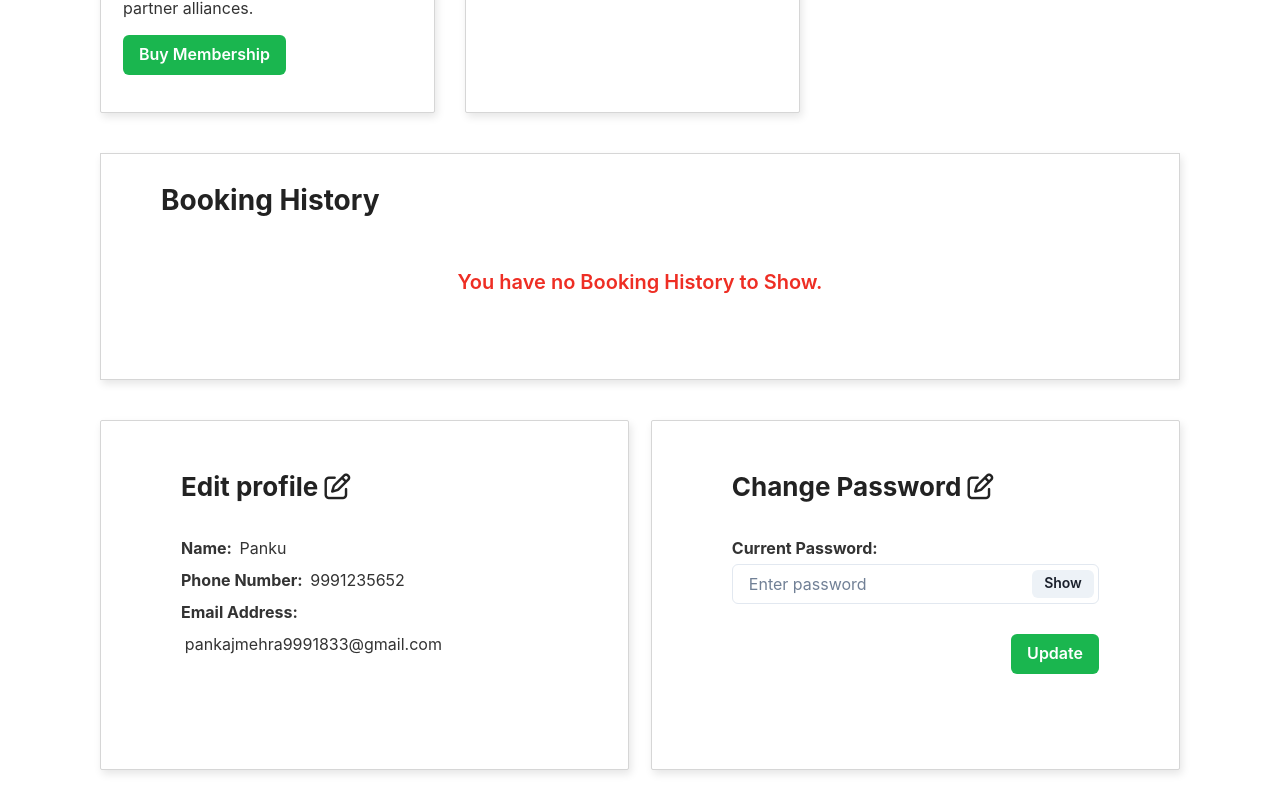
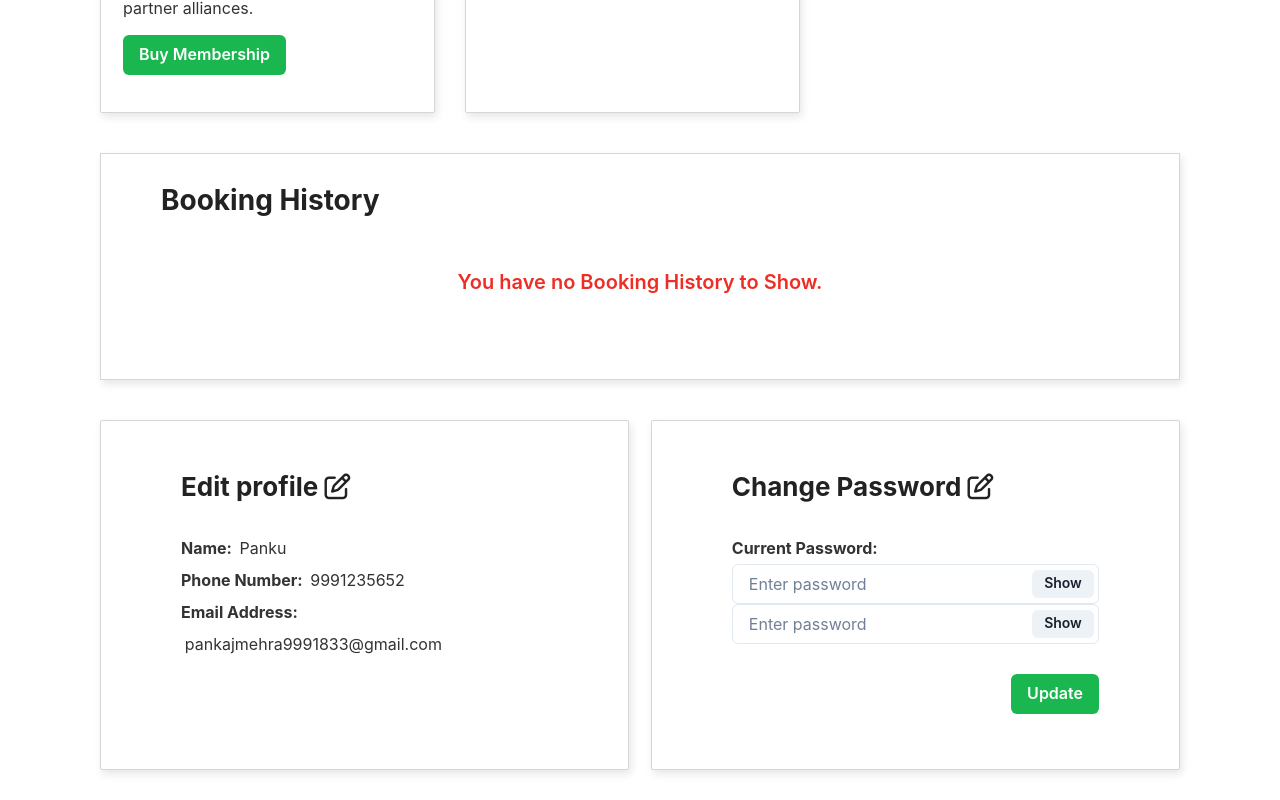
Before and after one commit to PankuMehra/OyoRooms_Replica, a React (Create React App) app in the folder Profile/: page / in a window 1280 px wide. Both pictures are taken after a click on the button 980 px from the left and 865 px from the top of the page. Shown: the part 379-1179 px from the top of the page. Built offline with nearby package versions, Linux system fonts and the light colour scheme.

Commit message:
Static Profile Page Completed

```diff
--- a/Profile/src/Components/Profile/UserDetails/UserDetails.jsx
+++ b/Profile/src/Components/Profile/UserDetails/UserDetails.jsx
@@ -47,7 +47,11 @@ const UserDetails = () => {
           <strong>
             <span className="profile_Money_Details">Name: &nbsp;</span>
           </strong>
-          {userDetails ? <Input htmlSize={7} width="auto" placeholder="Enter Name" /> : "Panku"}
+          {userDetails ? (
+            <Input htmlSize={7} width="auto" placeholder="Enter Name" />
+          ) : (
+            "Panku"
+          )}
         </p>
         <p>
           <strong>
@@ -93,9 +97,12 @@ const UserDetails = () => {
         </Heading>
         <p>
           <strong>
-            <span className="profile_Money_Details">Current Password: &nbsp;</span>
+            <span className="profile_Money_Details">
+              Current Password: &nbsp;
+            </span>
           </strong>
           {password ? (
+            <div>
               <InputGroup size="md">
                 <Input
                   pr="4.5rem"
@@ -108,6 +115,19 @@ const UserDetails = () => {
                   </Button>
                 </InputRightElement>
               </InputGroup>
+              <InputGroup size="md">
+                <Input
+                  pr="4.5rem"
+                  type={show ? "text" : "password"}
+                  placeholder="Enter password"
+                />
+                <InputRightElement width="4.5rem">
+                  <Button h="1.75rem" size="sm" onClick={handleClick}>
+                    {show ? "Hide" : "Show"}
+                  </Button>
+                </InputRightElement>
+              </InputGroup>
+            </div>
           ) : (
             "************"
           )}
```
Lines whose indentation alone changed are shown as unchanged.
